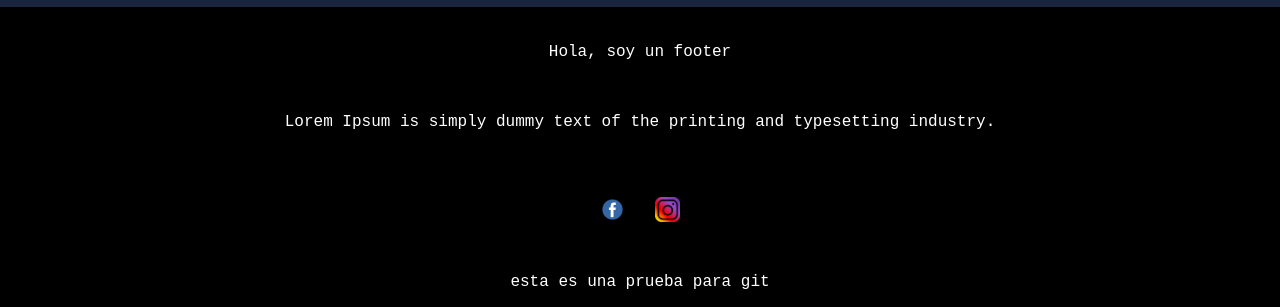
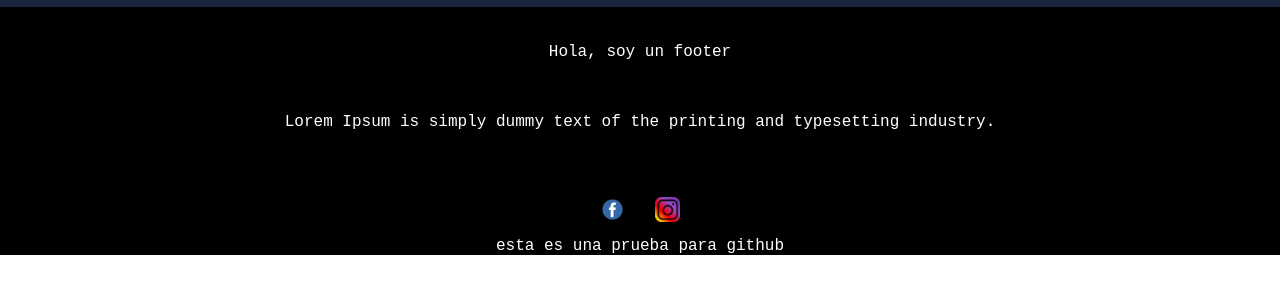
Before and after one commit to maiExe/Proyecto-Final, a plain HTML site: page index.html in a window 1280 px wide. Shown: the part 1534-1841 px from the top of the page. After the commit the page ends 1789 px from the top, so only its background shows below. Drawn offline with Linux system fonts and the light colour scheme.

Commit message:
agregue un div para prueba de github en index.php

```diff
--- a/index.html
+++ b/index.html
@@ -103,7 +103,7 @@
             <a href="https://www.instagram.com"><img src="./assets/ig_icon.png" alt="social" width="2%"></a>
         </section>
 
-        <p>esta es una prueba para git</p>
+        <div>esta es una prueba para github</div>
 
     </footer>
 
```
